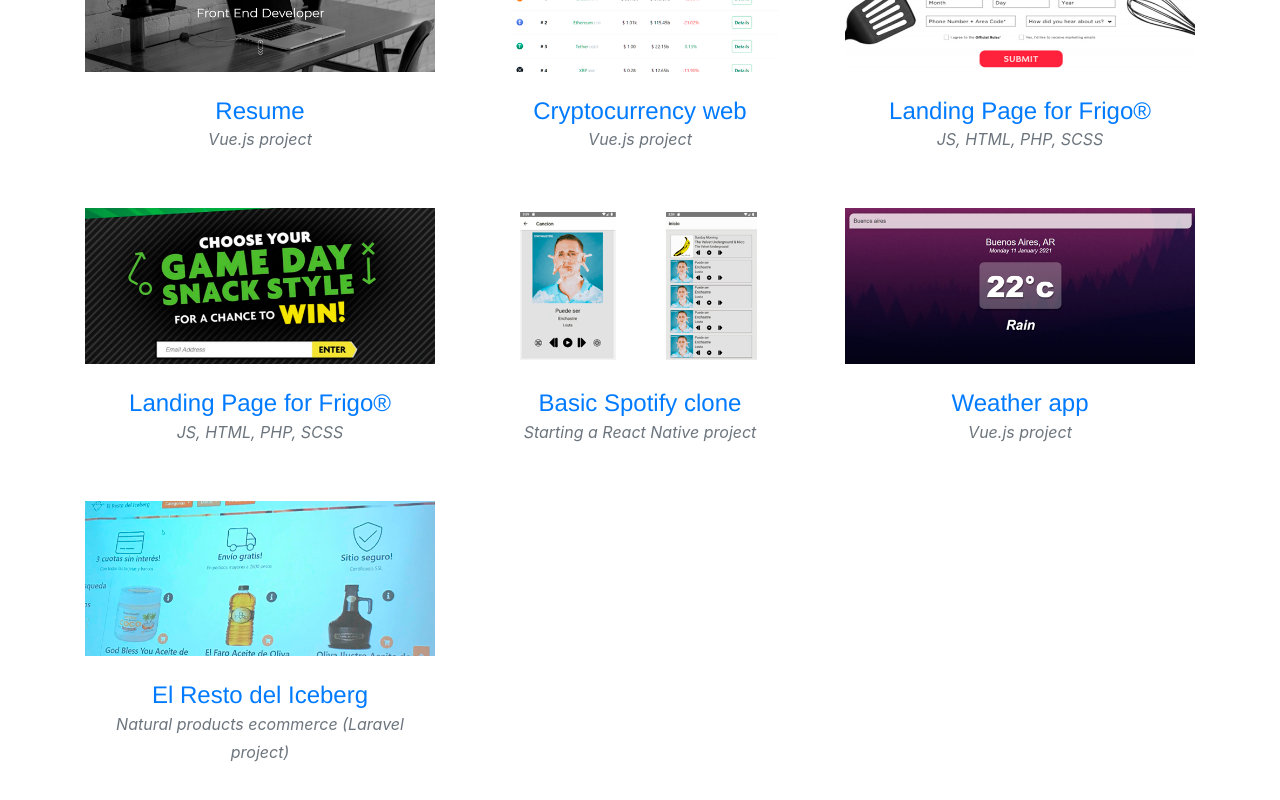
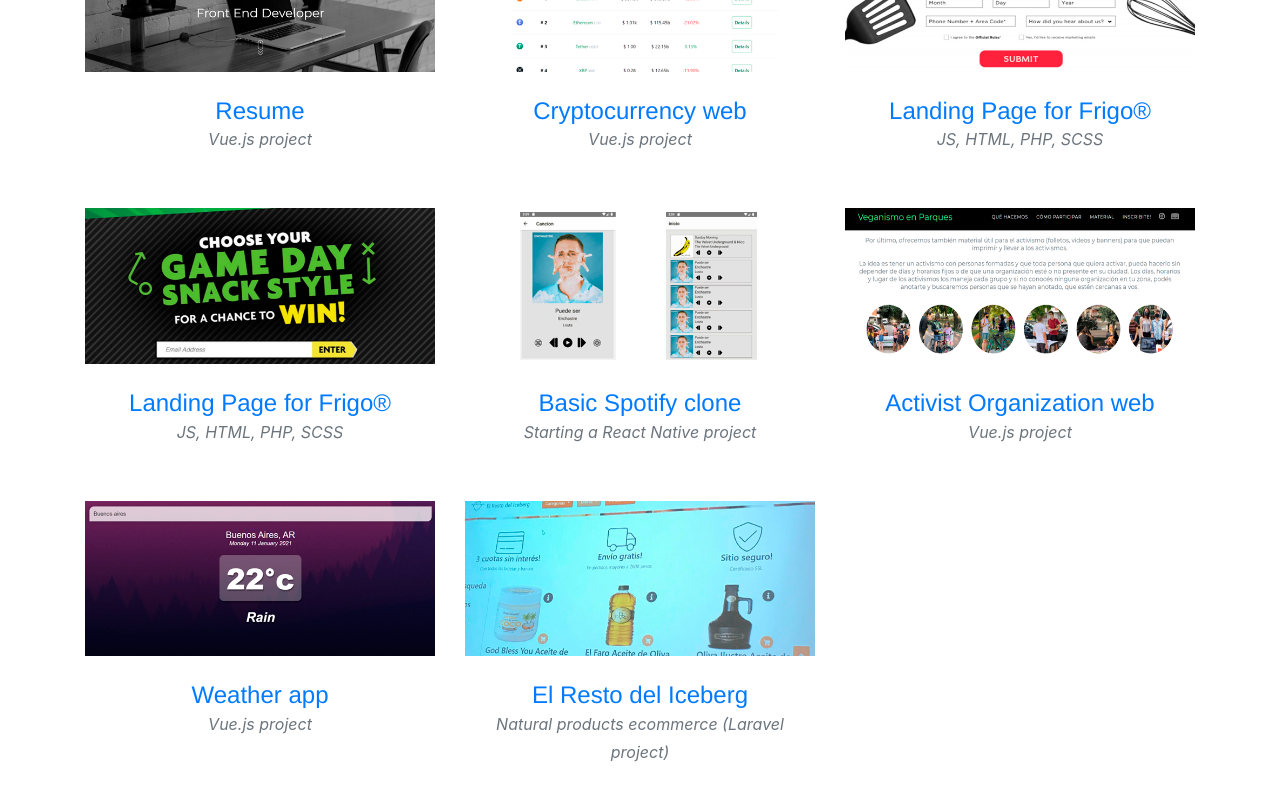
Before and after one commit to matiasdavidson/vue-portfolio-matiasdavidson, a Vue app: page / in a window 1280 px wide. Shown: the part 2567-3367 px from the top of the page. Built offline with nearby package versions, Linux system fonts and the light colour scheme; some icons are missing; a web font is replaced by a local one.

Commit message:
Update Veganismoenparques added

```diff
--- a/src/components/Portfolio.vue
+++ b/src/components/Portfolio.vue
@@ -63,6 +63,12 @@
                 url: 'https://github.com/matiasdavidson/react-native-project-start'
             },
             {
+                img: 'vista-vep.png',
+                caption: 'Activist Organization web',
+                title: 'Vue.js project',
+                url: 'https://veganismoenparques.netlify.app/'
+            },
+            {
                 img: 'vista-weather.png',
                 caption: 'Weather app',
                 title: 'Vue.js project',
```
Also changed, not shown: public/img/vista-vep.png (added).
